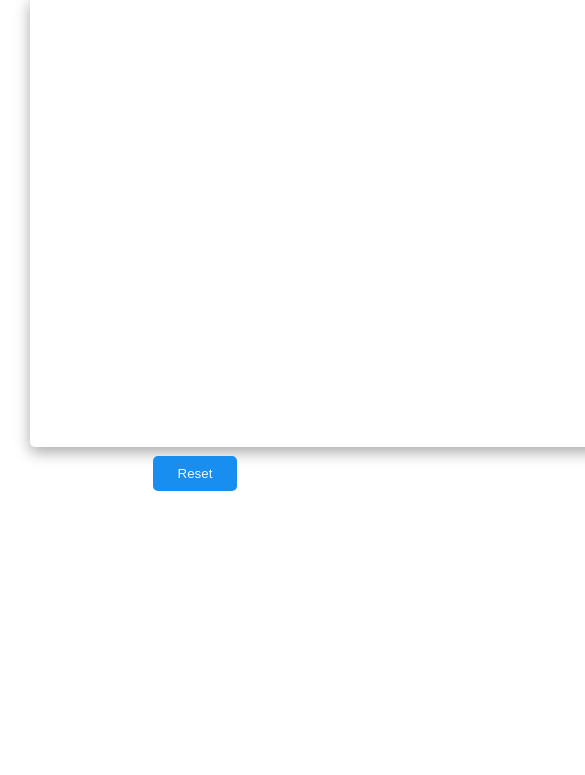
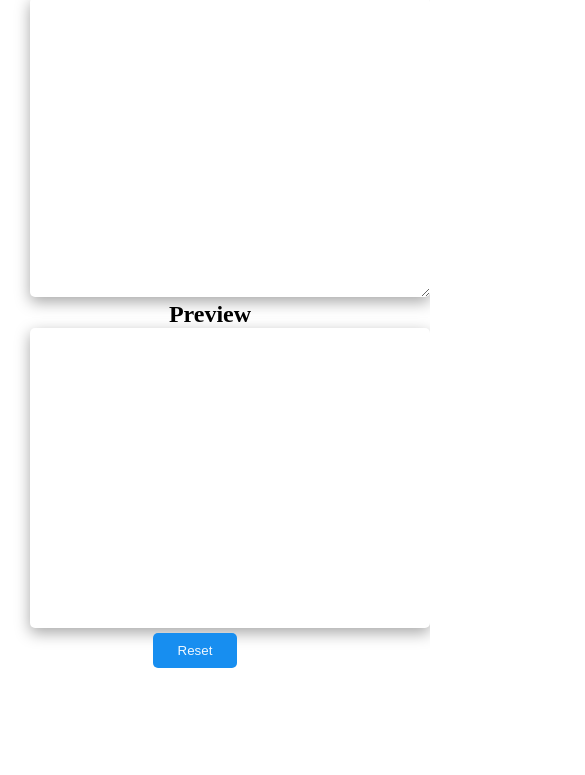
Before and after one commit to ADITYATHAKUR-21/MASTER-JI-PROJECT, a plain HTML site: page MARKDOWN/index.html in a window 390 px wide. Shown: the part 67-842 px from the top of the page, 585 px wide, since content can reach past the window. Drawn offline with nearby package versions, Linux system fonts and the light colour scheme.

Commit message:
Updated index.html

```diff
--- a/MARKDOWN/index.html
+++ b/MARKDOWN/index.html
@@ -28,6 +28,7 @@
      <!-- Reset button -->
        <button type="reset" id="button">Reset</button>
 
-    <script src="app.js"></script>
+    <script src="https://cdn.jsdelivr.net/npm/marked/marked.min.js"></script>
+   <script src="app.js"></script>
 </body>
 </html>
--- a/MARKDOWN/style.css
+++ b/MARKDOWN/style.css
@@ -22,17 +22,19 @@ body{
     border-style: none;
 }
 
-.pre{
-    text-align: center;
-}
+
+
 
 #preview{
-    border: 1px solid black;
+
     height: 450px;
     width: 600px;
     box-shadow: rgba(0, 0, 0, 0.35) 0px 5px 15px;
     border-radius: 5px;
     border-style: none;
+    text-align: left;
+    word-wrap: break-word;
+    overflow: scroll;
 }
 
 #button{
@@ -47,3 +49,33 @@ body{
     background-color: #0a31de;
     cursor: pointer;
 }
+
+@media only screen and (max-width: 1020px) {
+
+    #textarea{
+    height: 300px;
+    width: 400px;
+    box-shadow: rgba(0, 0, 0, 0.35) 0px 5px 15px;
+    border-radius: 5px;
+    border-style: none;
+}
+    #preview{
+
+    height: 300px;
+    width: 400px;
+    box-shadow: rgba(0, 0, 0, 0.35) 0px 5px 15px;
+    border-radius: 5px;
+    border-style: none;
+    text-align: left;
+    word-wrap: break-word;
+    overflow: scroll;
+}
+
+}
+
+@media only screen and (max-width: 650px) {
+  .container{
+    display: block;
+  }
+
+}
```
